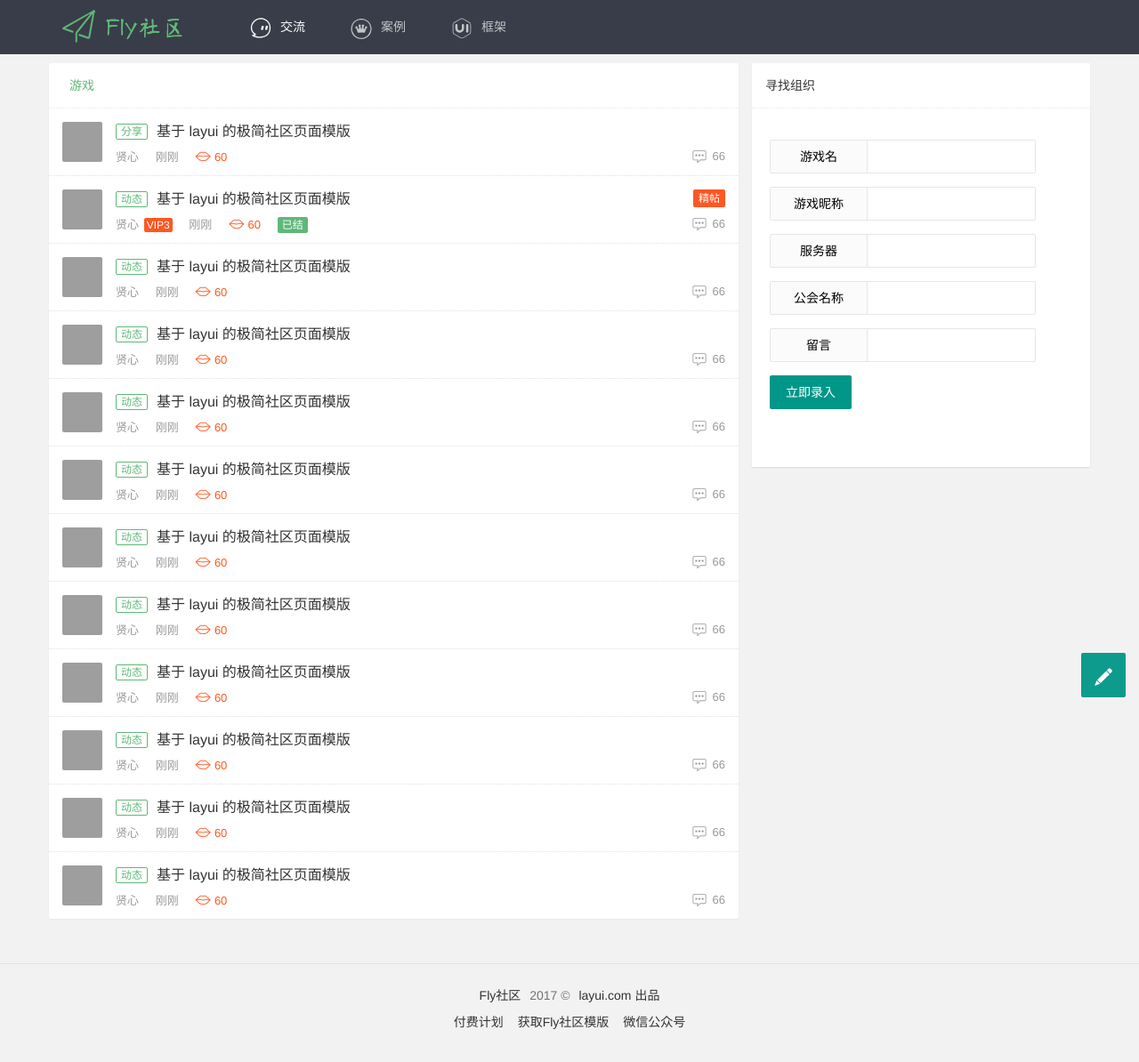
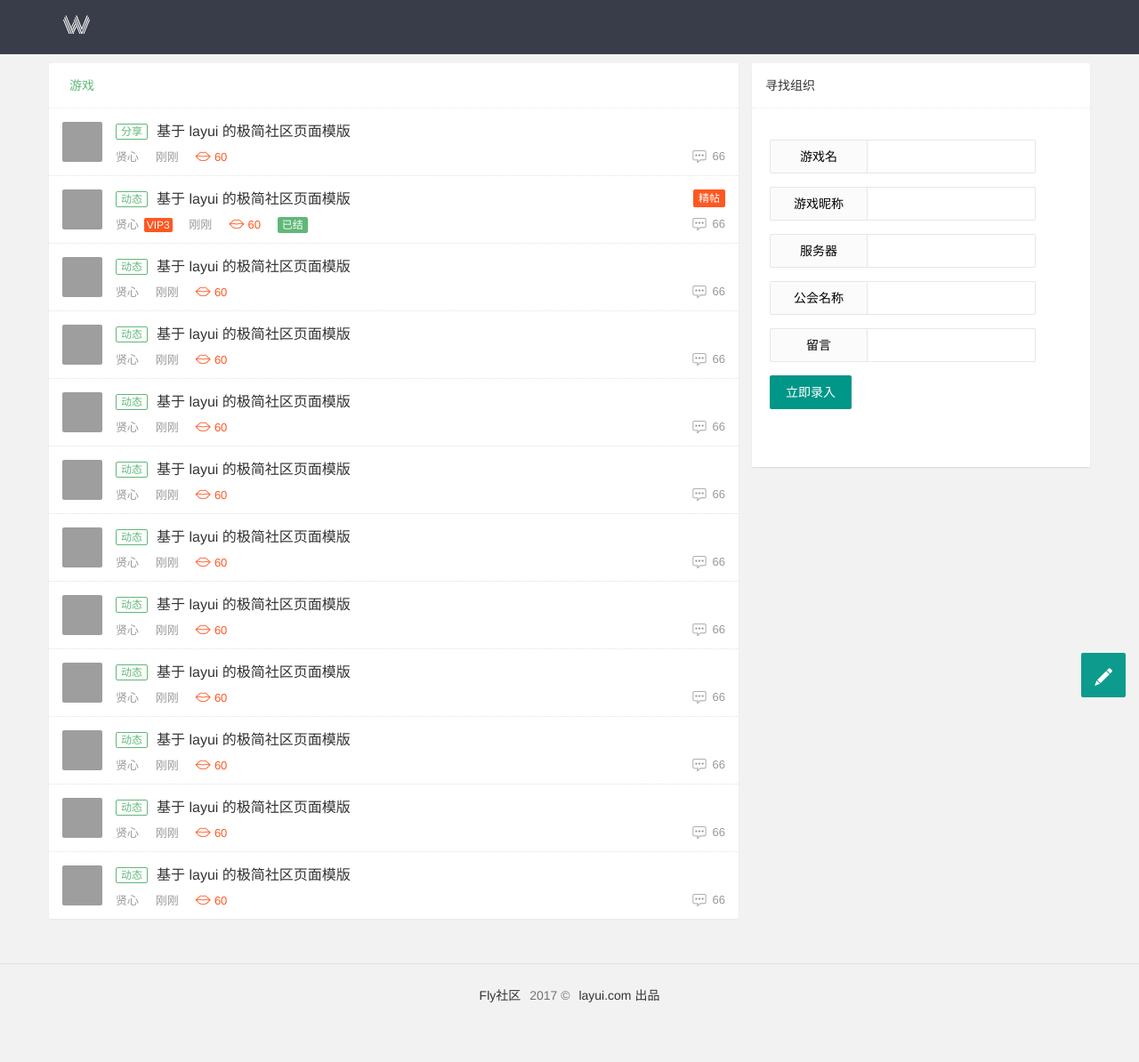
Before and after one commit to iWynn/wynndapp1.github.io, a plain HTML site: page index.html in a window 1280 px wide. Shown: the whole page at 89% size. After the commit the page ends 1164 px from the top, so only its background shows below. Drawn offline with Linux system fonts and the light colour scheme; grey boxes are pictures that could not be loaded.

Commit message:
change logo

```diff
--- a/index.html
+++ b/index.html
@@ -4,10 +4,10 @@
 <html>
 <head>
   <meta charset="utf-8">
-  <title>基于 layui 的极简社区页面模版</title>
+  <title>一支穿云箭</title>
   <meta name="viewport" content="width=device-width, initial-scale=1, maximum-scale=1">
-  <meta name="keywords" content="fly,layui,前端社区">
-  <meta name="description" content="Fly社区是模块化前端UI框架Layui的官网社区，致力于为web开发提供强劲动力">
+  <meta name="keywords" content="一支穿云箭,dapp,区块链,星云">
+  <meta name="description" content="一支穿云箭，千军万马来相见">
   <link rel="stylesheet" href="res/layui/css/layui.css">
   <link rel="stylesheet" href="res/css/global.css">
 </head>
@@ -16,21 +16,8 @@
 <div class="fly-header layui-bg-black">
   <div class="layui-container">
     <a class="fly-logo" href="/">
-      <img src="res/images/logo.png" alt="layui">
+      <img src="res/images/w.png" alt="layui">
     </a>
-    <ul class="layui-nav fly-nav layui-hide-xs">
-      <li class="layui-nav-item layui-this">
-        <a href="/"><i class="iconfont icon-jiaoliu"></i>交流</a>
-      </li>
-      <li class="layui-nav-item">
-        <a href="case/case.html"><i class="iconfont icon-iconmingxinganli"></i>案例</a>
-      </li>
-      <li class="layui-nav-item">
-        <a href="http://www.layui.com/" target="_blank"><i class="iconfont icon-ui"></i>框架</a>
-      </li>
-    </ul>
-
-
   </div>
 </div>
 
@@ -753,11 +740,6 @@
 
 <div class="fly-footer">
   <p><a href="http://fly.layui.com/" target="_blank">Fly社区</a> 2017 &copy; <a href="http://www.layui.com/" target="_blank">layui.com 出品</a></p>
-  <p>
-    <a href="http://fly.layui.com/jie/3147/" target="_blank">付费计划</a>
-    <a href="http://www.layui.com/template/fly/" target="_blank">获取Fly社区模版</a>
-    <a href="http://fly.layui.com/jie/2461/" target="_blank">微信公众号</a>
-  </p>
 </div>
 
 <script src="res/layui/layui.js"></script>
```
Also changed, not shown: res/images/w.png (added).
